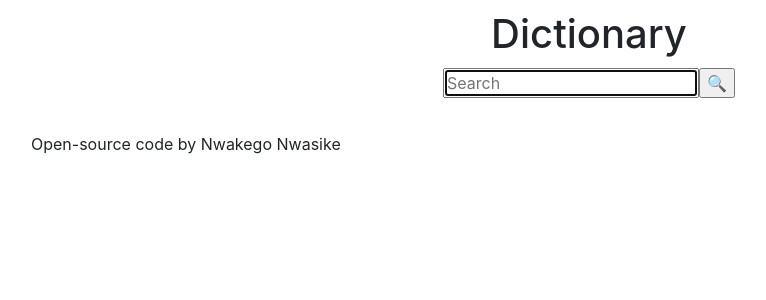
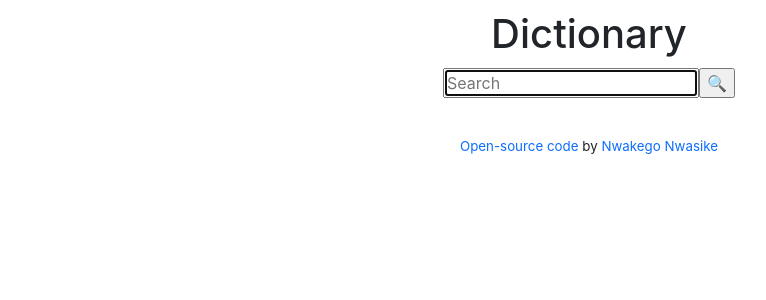
Before and after one commit to nnwasike/dictionary-app-react, a React (Create React App) app: page / in a window 1280 px wide. Shown: the top 300 px of the page, without its empty margins (51-817 px from the left). Built offline with nearby package versions, Linux system fonts and the light colour scheme.

Commit message:
Updated the styling

```diff
--- a/src/App.css
+++ b/src/App.css
@@ -2,3 +2,13 @@
   text-align: center;
   margin: 10px 0;
 }
+
+.App footer {
+  font-size: smaller;
+  margin: 5px 0 20px;
+  text-align: center;
+}
+
+.App a {
+  text-decoration: none;
+}
--- a/src/App.js
+++ b/src/App.js
@@ -10,7 +10,23 @@ function App() {
           <Search />
         </main>
         <br />
-        <footer>Open-source code by Nwakego Nwasike</footer>
+        <footer>
+          <a
+            href="https://github.com/nnwasike/dictionary-app-react"
+            target="_blank"
+            rel="noreferrer"
+          >
+            Open-source code
+          </a>{" "}
+          by{" "}
+          <a
+            href="https://frosty-noether-fa80c2.netlify.app/"
+            target="_blank"
+            rel="noreferrer"
+          >
+            Nwakego Nwasike
+          </a>
+        </footer>
       </div>
     </div>
   );
--- a/src/Meanings.js
+++ b/src/Meanings.js
@@ -1,7 +1,7 @@
 import React from "react";
 
 export default function Meanings(props) {
-  console.log(props.meaning);
+  //kconsole.log(props.meaning);
   return (
     <div className="Meanings">
       <h3>{props.meaning.partOfSpeech}</h3>
```
